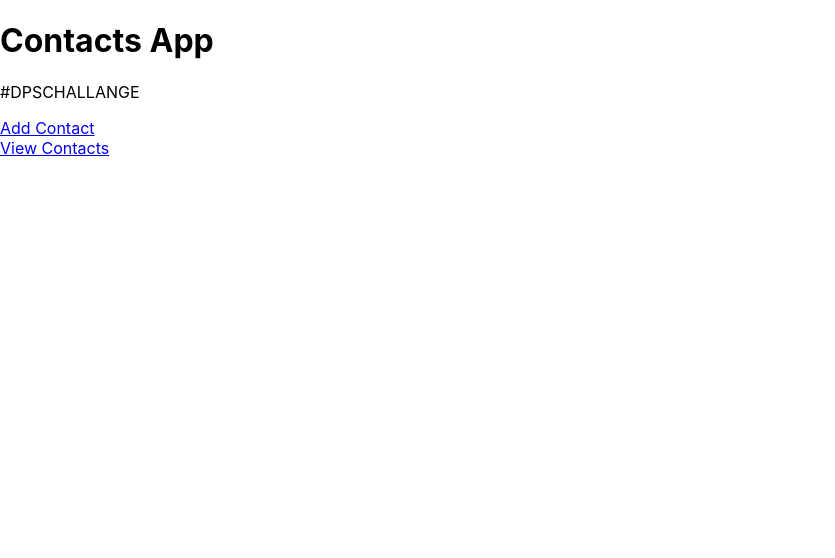
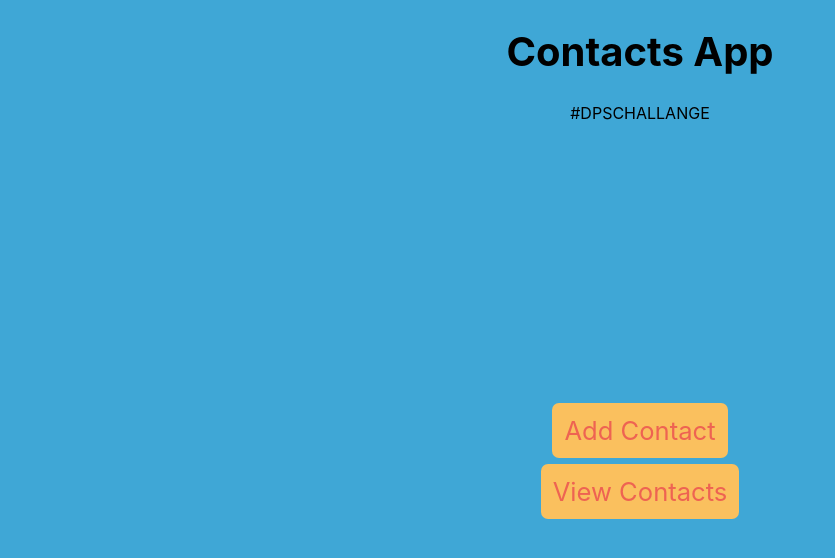
Before and after one commit to safinghoghabori/contacts-app, a React (Create React App) app: page / in a window 1280 px wide. Shown: the top 558 px of the page, without its empty margins (0-835 px from the left). Built offline with nearby package versions, Linux system fonts and the light colour scheme.

Commit message:
homepage css file added

```diff
--- a/src/index.css
+++ b/src/index.css
@@ -5,6 +5,8 @@ body {
     sans-serif;
   -webkit-font-smoothing: antialiased;
   -moz-osx-font-smoothing: grayscale;
+  padding: 0;
+  box-sizing: border-box;
 }
 
 code {
--- a/src/pages/HomePage/HomePage.jsx
+++ b/src/pages/HomePage/HomePage.jsx
@@ -1,20 +1,24 @@
-import {Link} from 'react-router-dom';
+import { Link } from "react-router-dom";
+
+import "./homepage.css";
 
 const HomePage = () => {
   return (
-        <div className='container'>
-            <div className='heading'>
+    <>
+      <div className="heading">
         <h1>Contacts App</h1>
         <p>#DPSCHALLANGE</p>
       </div>
+      <div className="container">
         <div className="link__buttons">
-                <Link to='/add-contact'>Add Contact</Link>
+          <Link to="/add-contact">Add Contact</Link>
         </div>
         <div className="link__buttons">
-                <Link to='/view-contacts'>View Contacts</Link>
+          <Link to="/view-contacts">View Contacts</Link>
         </div>
       </div>
-    )
-}
+    </>
+  );
+};
 
-export default HomePage
+export default HomePage;
--- /dev/null
+++ b/src/pages/HomePage/homepage.css
@@ -0,0 +1,34 @@
+body {
+  background: #3fa7d6;
+}
+
+.heading {
+  text-align: center;
+}
+
+.heading h1 {
+  font-size: 40px;
+}
+
+.container {
+  display: flex;
+  flex-direction: column;
+  justify-content: center;
+  align-items: center;
+  height: calc(100vh - 150px);
+}
+
+.link__buttons {
+  font-size: 1.6rem;
+  background: #fac05e;
+  padding: 12px;
+  border: 0;
+  border-radius: 7px;
+  outline: none;
+  margin-bottom: 6px;
+}
+
+.link__buttons > * {
+  text-decoration: none;
+  color: #ee6352;
+}
```
Lines whose indentation alone changed are shown as unchanged.
